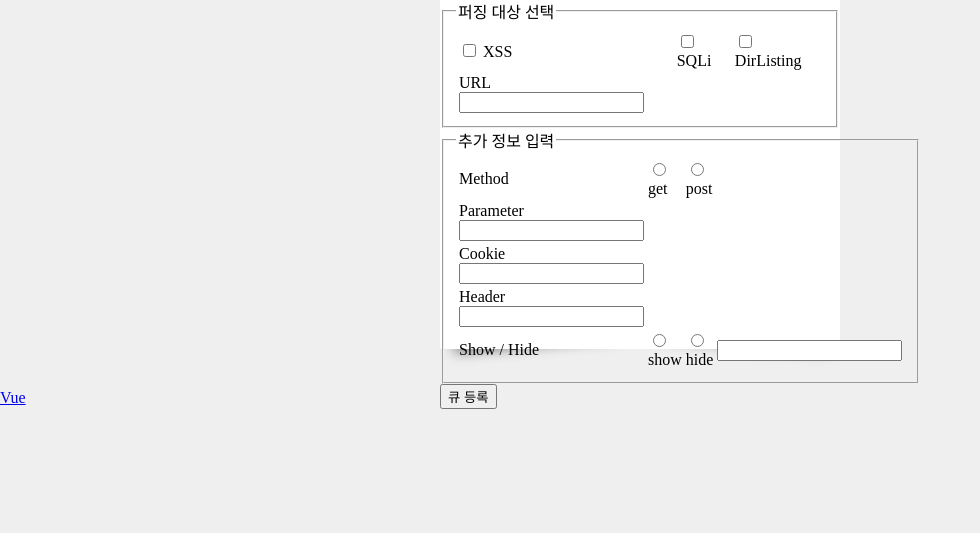
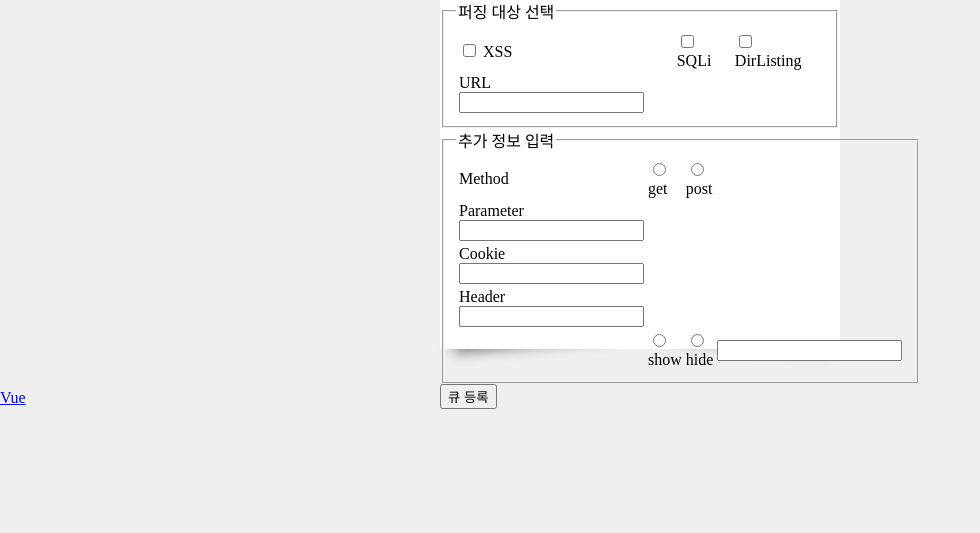
Before and after one commit to l0vey0u/Digda, a PHP site: page / in a window 1280 px wide. Shown: the part 41-574 px from the top of the page, without its empty margins (0-980 px from the left). Run offline with PHP 8.4, Linux system fonts and the light colour scheme.

Commit message:
Semiclone;;

```diff
--- a/index.php
+++ b/index.php
@@ -82,7 +82,6 @@
 				</tr>
 				<tr>
 					<td>
-						<label> Show / Hide </label>
 						<td>
 							<label>
 								<input type="radio" name="filter" value="show"/> show </label>
--- a/view.php
+++ b/view.php
@@ -46,7 +46,7 @@
 			    shell_exec('python controller.py '.$_GET['key']);
             }
 			$infoFile = file_get_contents('./result/'.$_GET['key'].'/queueInfo.txt');
-			$infoLine = explode("\n", $infoFile)
+			$infoLine = explode("\n", $infoFile);
 			echo "<h1> URL : ".substr($infoLine[0],4)."</h1>";
 			if($infoLine[1] !== '')
 			{
```
